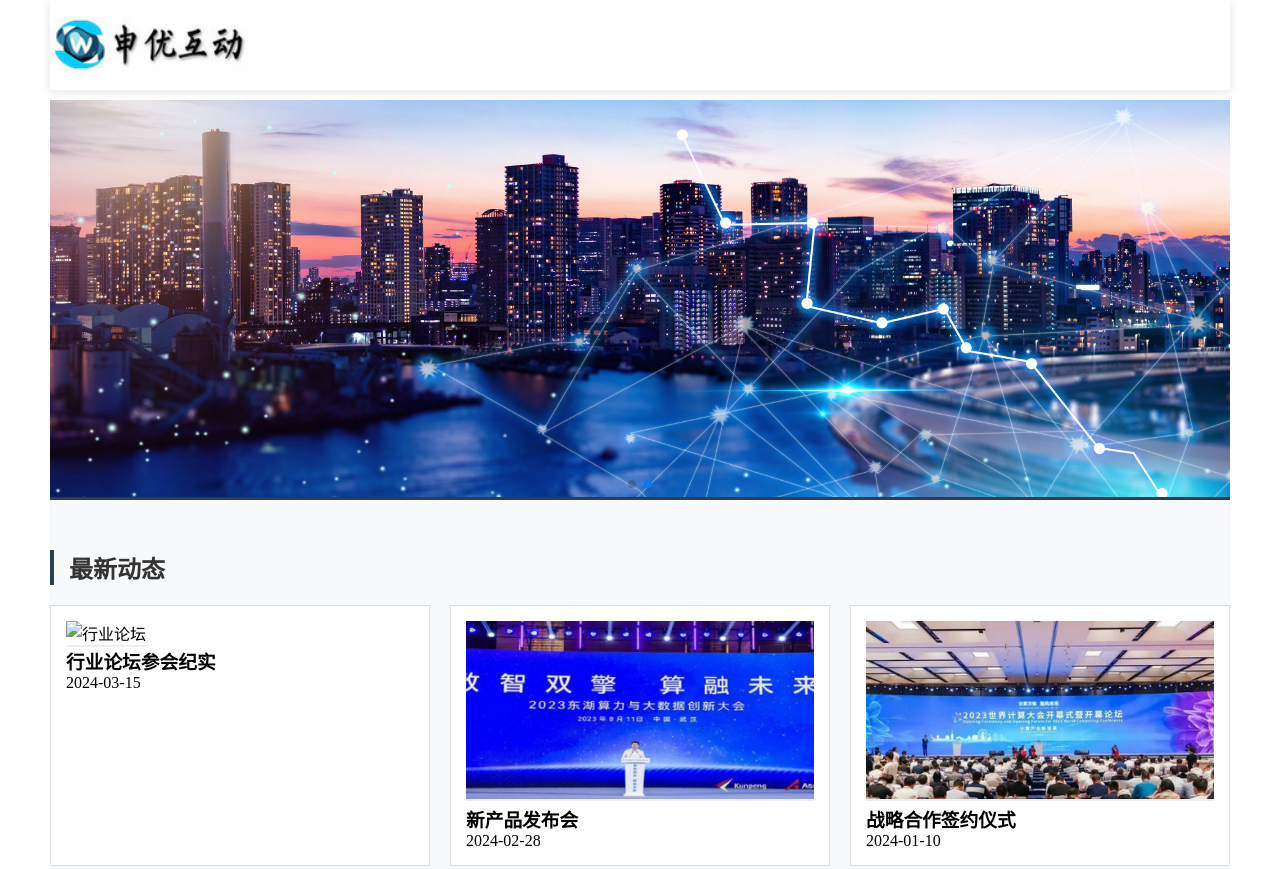
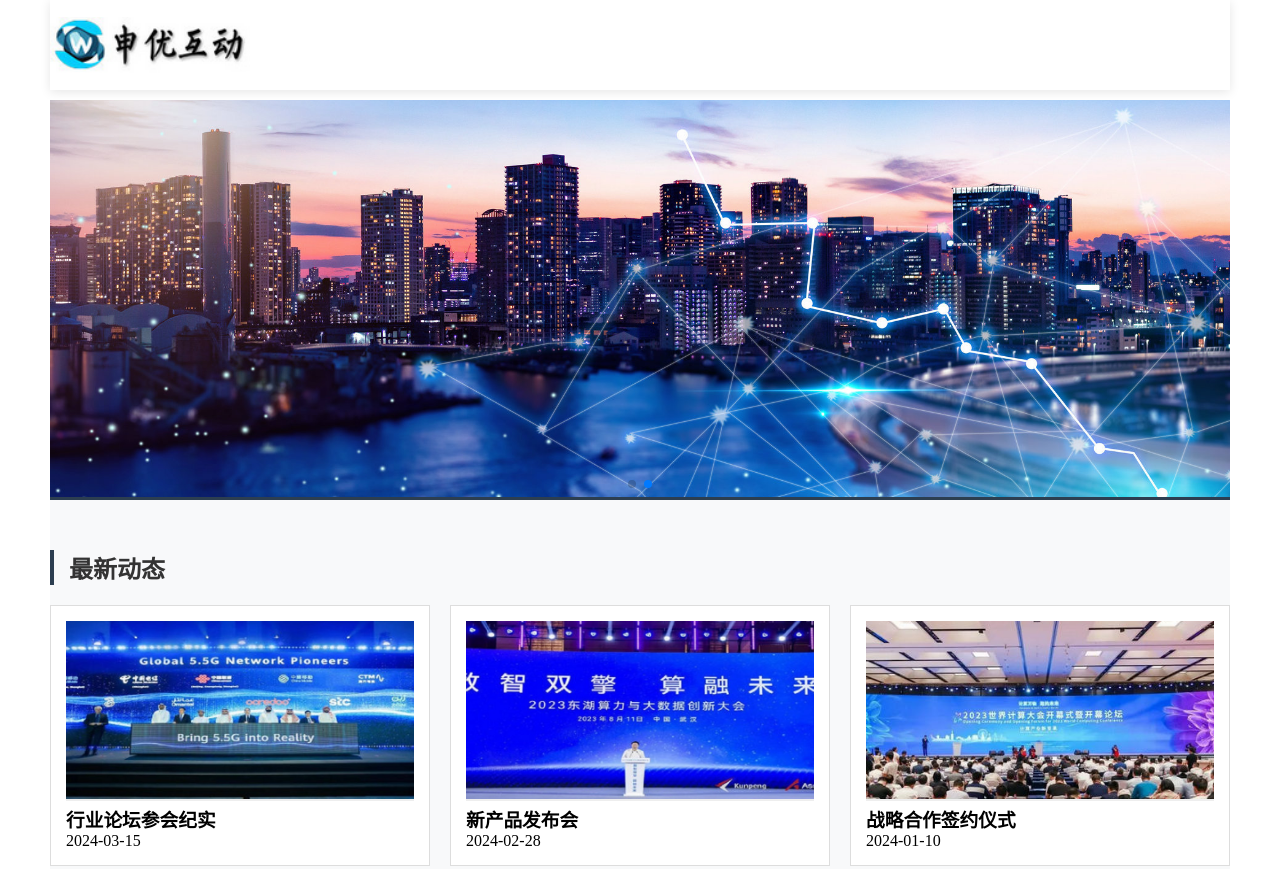
Before and after one commit to demglu888/index, a plain HTML site: page index.html in a window 1280 px wide. Shown: the top 869 px of the page. Drawn offline with nearby package versions, Linux system fonts and the light colour scheme.

Commit message:
Add files via upload

```diff
--- a/index.html
+++ b/index.html
@@ -230,7 +230,7 @@
             <h2 class="news-title">最新动态</h2>
             <div class="news-grid">
                 <div class="news-item">
-                    <img src=".news1.jpg" alt="行业论坛">
+                    <img src="./news1.jpg" alt="行业论坛">
                     <h3>行业论坛参会纪实</h3>
                     <p>2024-03-15</p>
                 </div>
```
